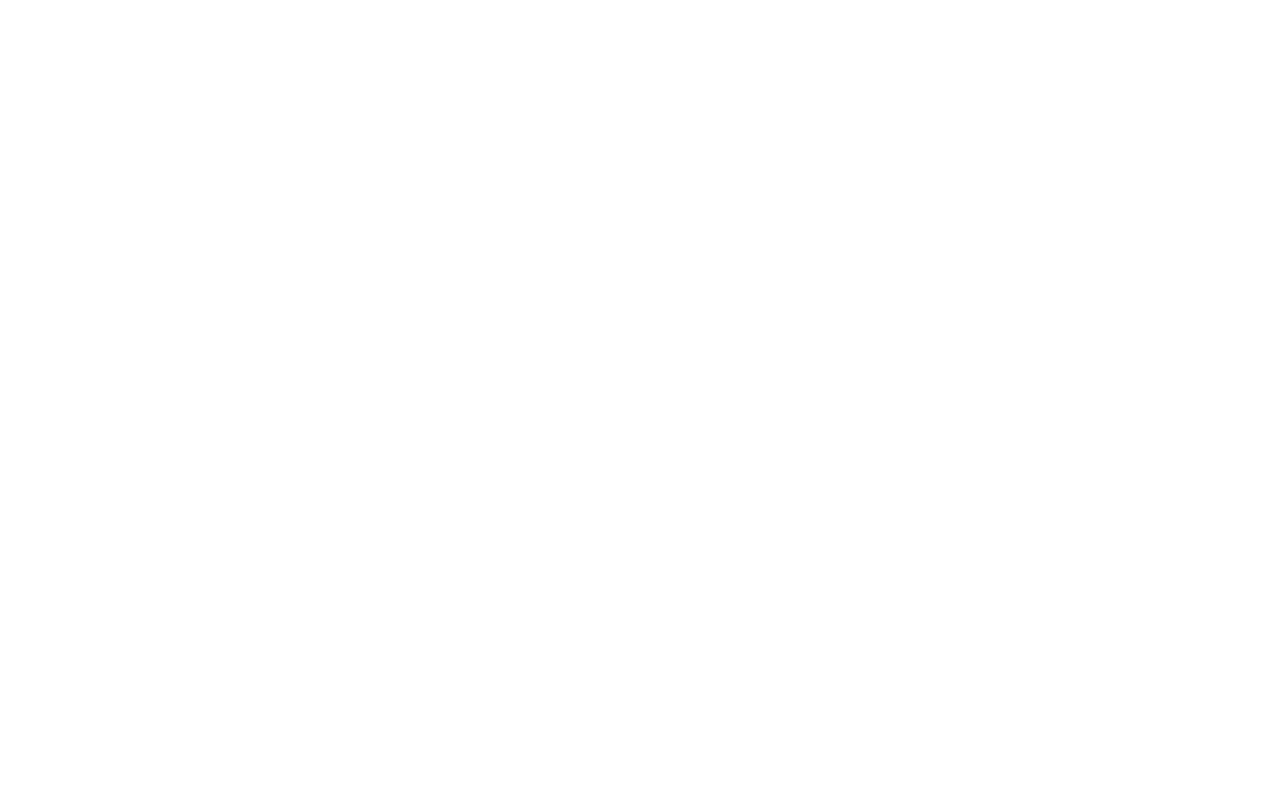
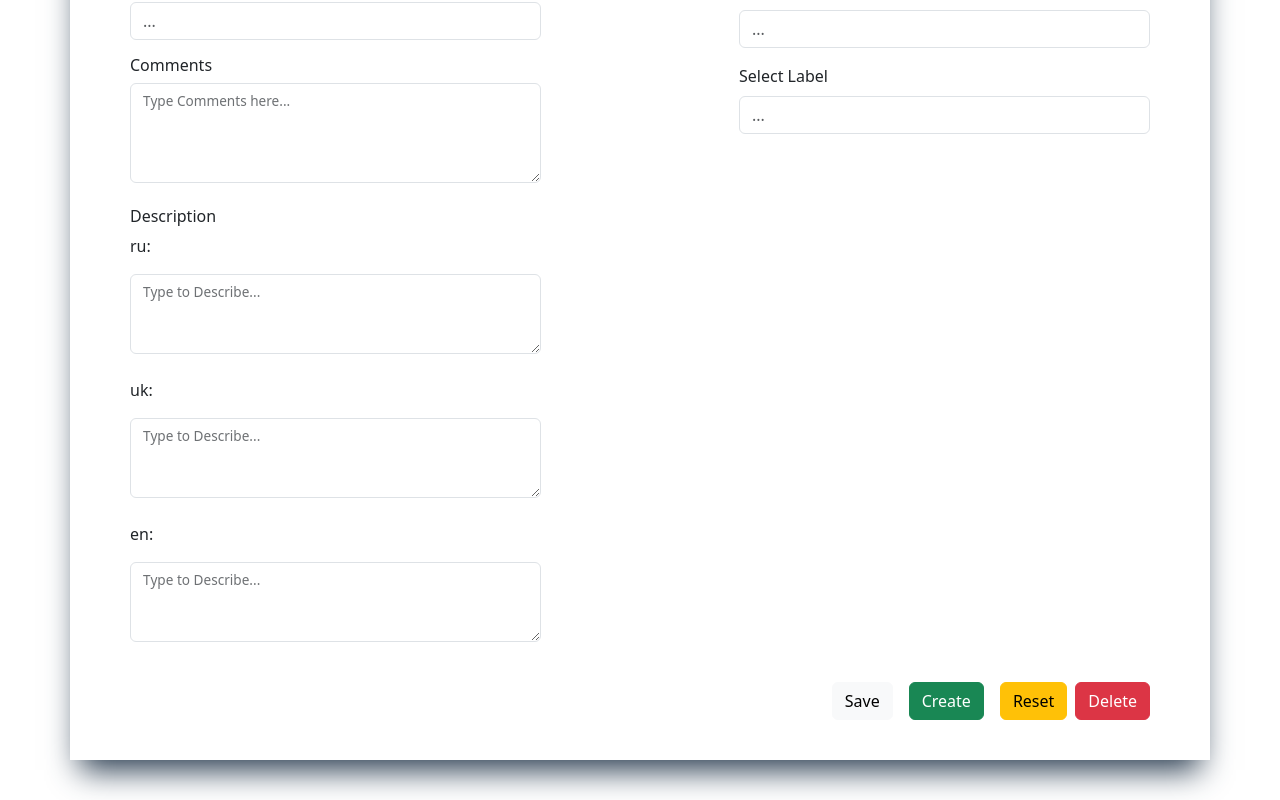
Before and after one commit to Nataliiaodai/natashop-admin, an Angular app: page /admin/product/edit/1 in a window 1280 px wide. Before the commit this address led to /. Shown: the part 625-1425 px from the top of the page. Before the commit the page ends 800 px from the top, so only its background shows below. Built offline with nearby package versions, Linux system fonts and the light colour scheme; no server answers.

Commit message:
pass ang get params from URL and render

```diff
--- a/src/app/app-routing.module.ts
+++ b/src/app/app-routing.module.ts
@@ -7,6 +7,8 @@ import {ProductListComponent} from "./product-list/product-list.component";
 const routes: Routes = [
   {path: 'admin/products', component: ProductListComponent},
   {path: 'admin/product/add', component: ProductEditComponent},
+  {path: 'admin/product/edit/:id', component: ProductEditComponent},
+
 ];
 
 @NgModule({
--- a/src/app/product-edit/product-edit.component.ts
+++ b/src/app/product-edit/product-edit.component.ts
@@ -2,6 +2,7 @@ import {Component, OnInit} from '@angular/core';
 import {Product} from "../shared-model/product.model";
 import {HttpClient} from "@angular/common/http";
 import {ProductEditService} from "./product-edit.service";
+import {ActivatedRoute, Router} from "@angular/router";
 
 @Component({
   selector: 'app-shared-model-edit',
@@ -11,31 +12,56 @@ import {ProductEditService} from "./product-edit.service";
 export class ProductEditComponent implements OnInit{
   prod : Product = new Product();
   showId = true;
+  id: number;
+
 
   constructor(private http: HttpClient,
-              private productService: ProductEditService) {}
+              private productEditService: ProductEditService,
+              private router: Router,
+              private route: ActivatedRoute) {}
 
 
-  ngOnInit() {}
+  ngOnInit() {
+    let idToGetProduct = this.route.snapshot.params ['id'];
+    console.log('onInit ' + this.route.snapshot.params ['id']);
+    this.productEditService.getProduct(idToGetProduct)
+      .subscribe((response) => this.prod = response);
+  }
+
+  // onProductCreate():void  {
+  //   this.showId = true;
+  //   this.productService.createProduct(this.prod).subscribe(
+  //     (response) => this.prod = response,
+  //     (error: any) => console.log(error),
+  //     () => console.log('Done creating shared-model'),
+  //   )
+  // }
+
+  // this.prod = response
 
   onProductCreate():void  {
     this.showId = true;
-    this.productService.createProduct(this.prod).subscribe(
-      (response) => this.prod = response,
-      (error: any) => console.log(error),
-      () => console.log('Done creating shared-model'),
+    this.productEditService.createProduct(this.prod).subscribe(
+      (response) => {
+        this.id = response._id;
+        this.router.navigate(['admin/product/edit', this.id])
+          .then((data) => console.log(this.router));
+      },
+
     )
   }
 
 
   onProductUpdate():void  {
     this.showId = true;
-    this.productService.updateProduct(this.prod).subscribe(
+    this.productEditService.updateProduct(this.prod).subscribe(
       (response) => this.prod = response,
       (error: any) => console.log(error),
       () => console.log('Done updating shared-model'),
     )
   }
+
+
 
   onProductReset() {
     this.showId = true;
@@ -44,7 +70,7 @@ export class ProductEditComponent implements OnInit{
 
   onProductDelete():void  {
     this.showId = false;
-    this.productService.deleteProduct(this.prod).subscribe(
+    this.productEditService.deleteProduct(this.prod).subscribe(
       () => this.onProductReset(),
       (error: any) => console.log(error),
       () => console.log('Done deleting shared-model'),
--- a/src/app/product-edit/product-edit.service.ts
+++ b/src/app/product-edit/product-edit.service.ts
@@ -25,4 +25,8 @@ export class ProductEditService {
     return this.http.delete('http://localhost:3000/products/' + product._id);
   }
 
+  getProduct(idToGetProduct: number):Observable<any> {
+    return this.http.get('http://localhost:3000/products/'+ idToGetProduct);
+  }
+
 }
```
